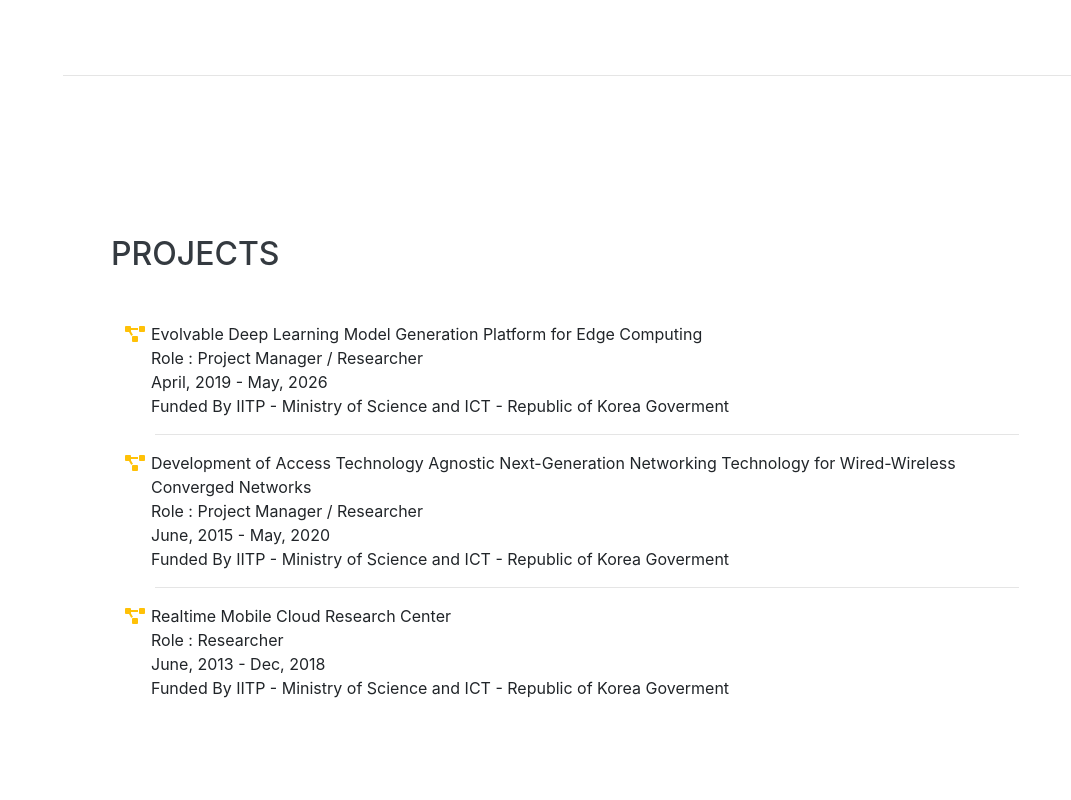
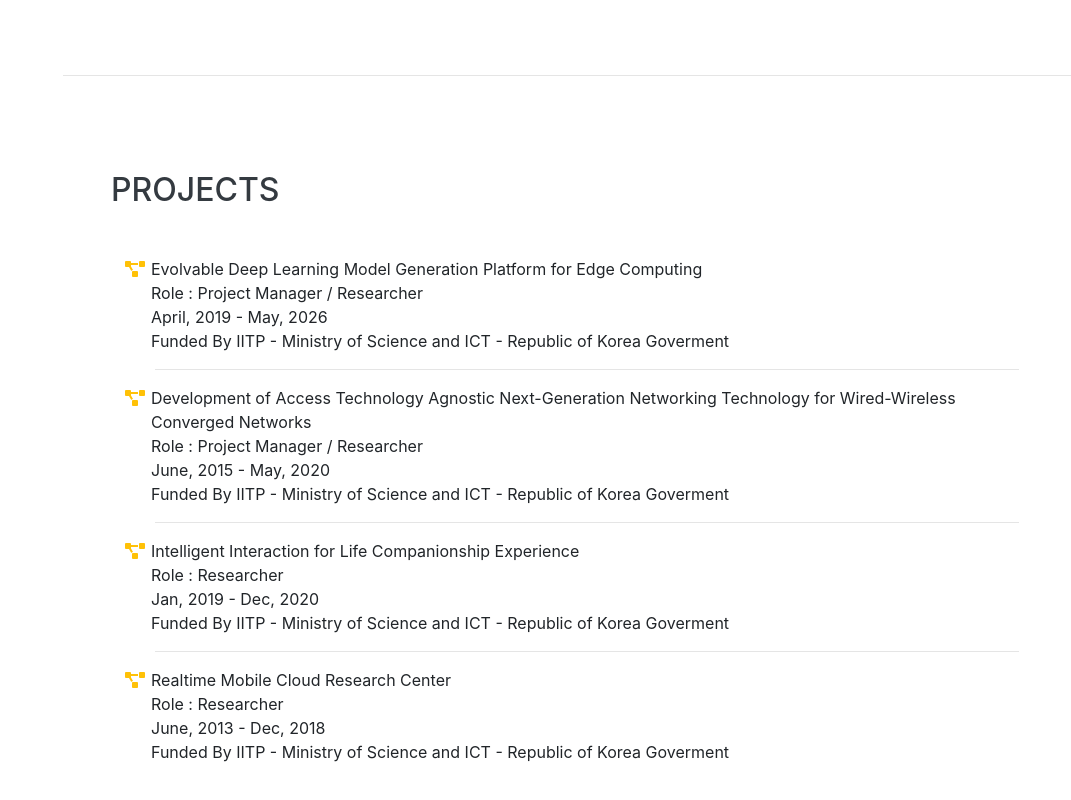
Before and after one commit to glideslope/mypage, a website with bundled scripts: page index.html in a window 1280 px wide. Shown: the part 7052-7852 px from the top of the page, without its empty margins (209-1280 px from the left). Built offline with nearby package versions, Linux system fonts and the light colour scheme; a web font is replaced by a local one.

Commit message:
Add files via upload

```diff
--- a/index.html
+++ b/index.html
@@ -368,6 +368,15 @@
                     <p></p>
 
                     <li>
+                        <i class="fa-li fa fa-project-diagram text-warning"></i>Intelligent Interaction for Life Companionship Experience</li>
+                    <li>Role : Researcher </li>
+                    <li>Jan, 2019 - Dec, 2020</li>
+                    <p>Funded By IITP - Ministry of Science and ICT - Republic of Korea Goverment </p>
+
+                    <hr class="m-1">
+                    <p></p>
+
+                    <li>
                         <i class="fa-li fa fa-project-diagram text-warning"></i>Realtime Mobile Cloud Research Center</li>
                     <li>Role : Researcher </li>
                     <li>June, 2013 - Dec, 2018</li>
```
